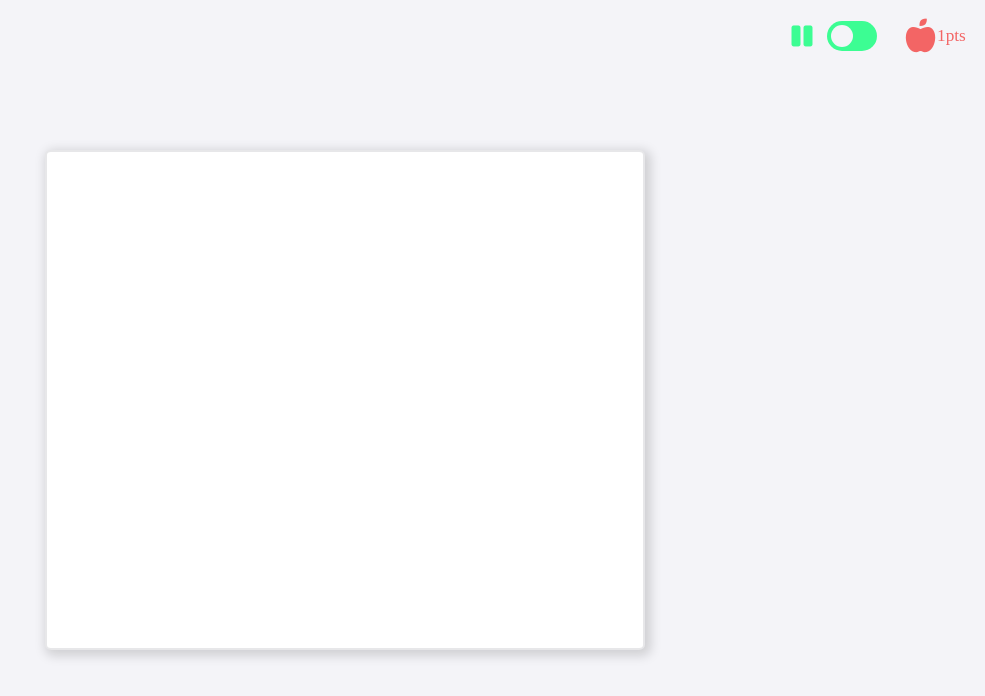
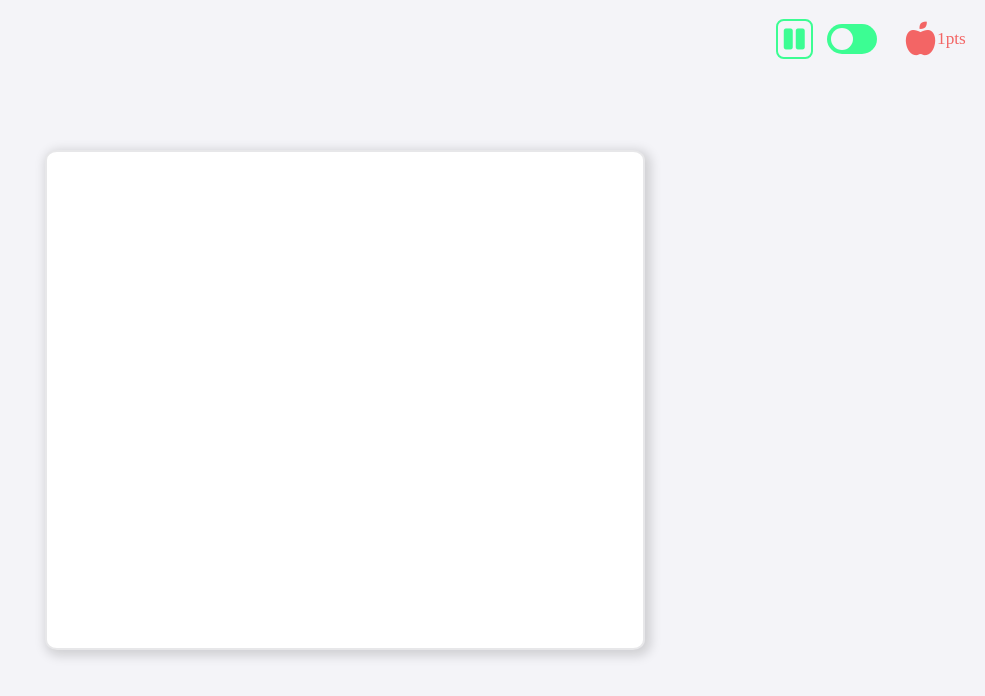
Before and after one commit to FelipePDS/snake-game, a plain HTML site: page index.html in a window 1280 px wide. Shown: the whole page, without its empty margins (295-1280 px from the left). Drawn offline with Linux system fonts and the light colour scheme.

Commit message:
declare values

```diff
--- a/assets/styles/style.css
+++ b/assets/styles/style.css
@@ -51,12 +51,18 @@ body {
     align-items: center;
 }
 
-.menu-top .fa-pause {
+.menu-top #statusGame {
     color: var(--colorButtonPrimary);
 
     font-size: 2.5rem;
 
     cursor: pointer;
+
+    padding: .6rem;
+
+    border: 2px var(--colorButtonPrimary) solid;
+
+    border-radius: .8rem;
 }
 
 .menu-top .container-set-theme .button-set-theme {
@@ -129,7 +135,7 @@ body {
 
     background-color: var(--colorBox);
     border: 2px var(--colorBorderBox) solid;
-    border-radius: 1%;
+    border-radius: 2%;
 
     box-shadow: 3px 3px 11px 3px rgba(0, 0, 0, .15);
 }
--- a/game.js
+++ b/game.js
@@ -1,13 +1,33 @@
-// DECLARE VALUES
 const game = {
     global: {
         box: document.querySelector('#box'),
         context: this.box.getContext('2d')
+    },
+
+    status: {
+        buttonStatusGame: document.querySelector('#statusGame'),
+        pause: true
+    },
+
+    entities: {
+        player: {
+            position: () => {
+                return game.global.context
+            },
+
+            ponctuation: {
+                content: document.querySelector('.ponctuation'),
+                value: 1
+            }
+        },
+
+        food: () => {
+            return game.global.context
+        }
     }
 }
 
+// ======================== // ======================== //
+
 game.global.box.width = 1200
 game.global.box.height = 1000
-
-// game.global.context.fillStyle = 'red'
-// game.global.context.fillRect(10, 10, 30, 30)
--- a/index.html
+++ b/index.html
@@ -15,7 +15,7 @@
 
 <body>
     <div class="menu-top">
-        <i class="fa fa-pause"></i>
+        <i class="fa fa-pause" id="statusGame"></i>
 
         <label class="container-set-theme">
             <input name="theme" type="checkbox" class="button-set-theme"/>
```
